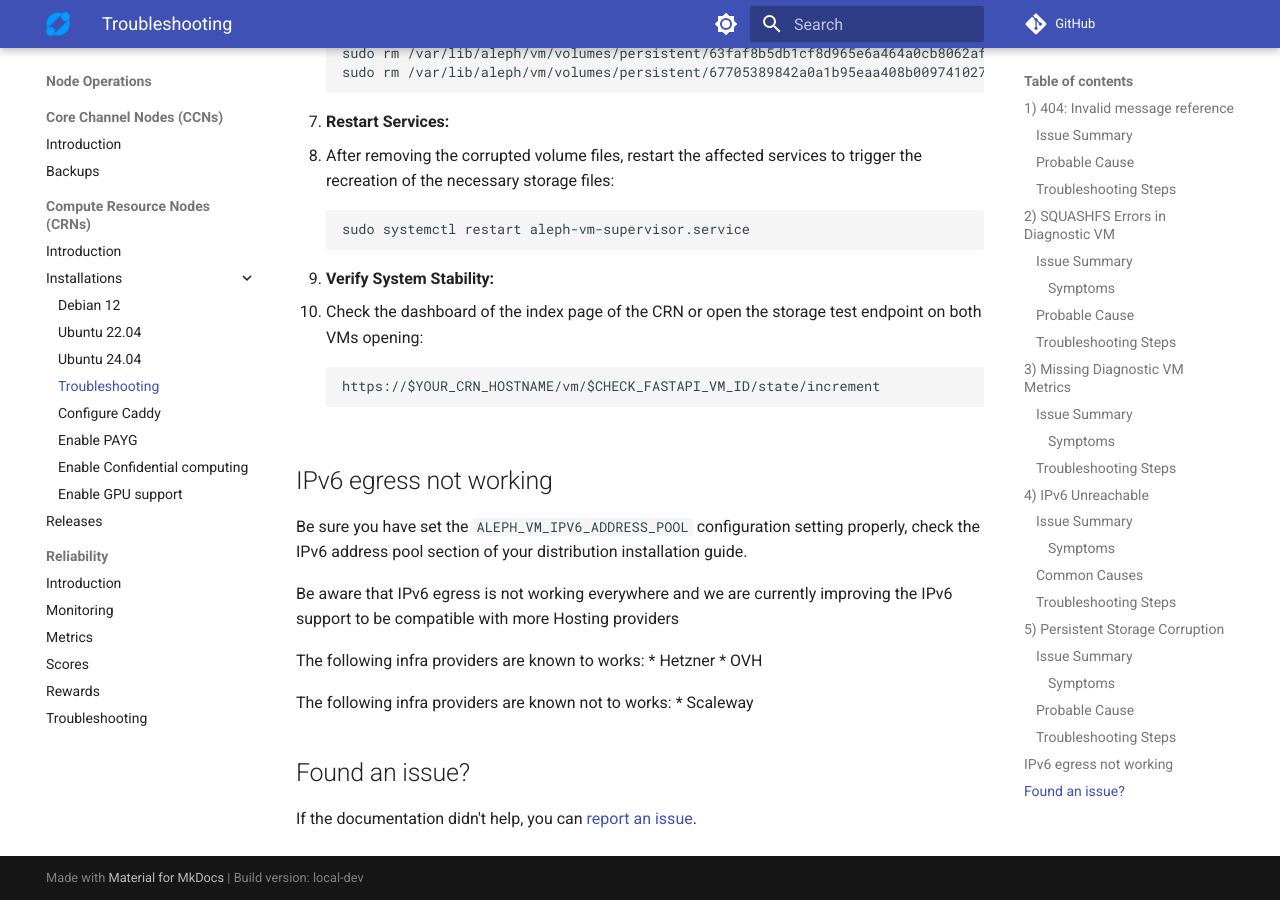
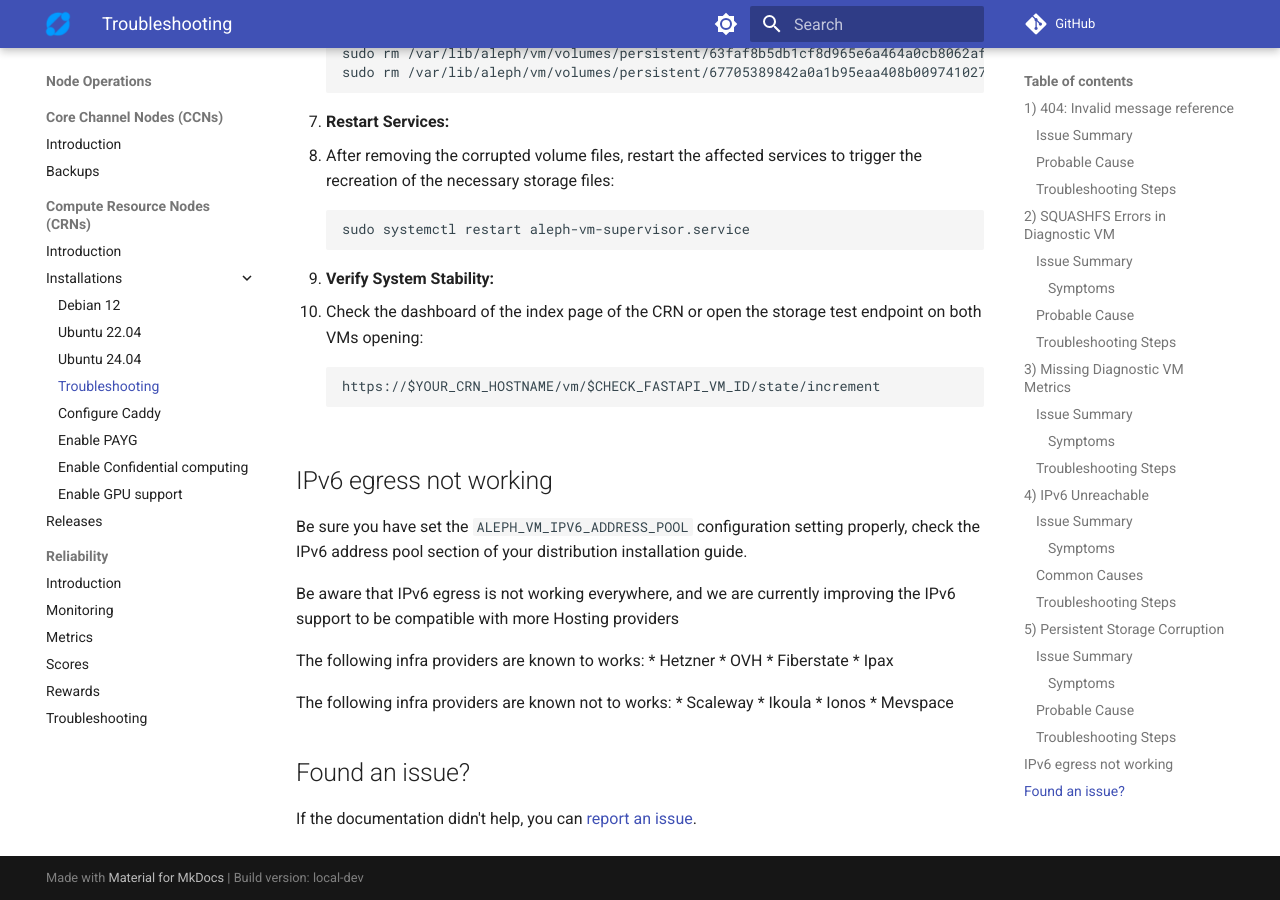
Before and after one commit to aleph-im/aleph-docs, an MkDocs documentation site: the page built from docs/nodes/compute/troubleshooting.md, in a window 1280 px wide and 900 px high, scrolled down 5956 px. Built offline with MkDocs 1.6.1 and Material for MkDocs 9.7.7, drawn with Linux system fonts in a browser that asks for light colours; plug-ins that fetch from the network failed and are left out; comment, search, counter and statistics services are not loaded.

Commit message:
update list with answer from node operator

```diff
--- a/docs/nodes/compute/troubleshooting.md
+++ b/docs/nodes/compute/troubleshooting.md
@@ -244,14 +244,20 @@ When a diagnostic virtual machine happens to be stopped while writing data to th
 ## IPv6 egress not working
 Be sure you have set the `ALEPH_VM_IPV6_ADDRESS_POOL` configuration setting properly, check the IPv6 address pool section of your distribution installation guide.
 
-Be aware that IPv6 egress is not working everywhere and we are currently improving the IPv6 support to be compatible with more Hosting providers
+Be aware that IPv6 egress is not working everywhere, and we are currently improving the IPv6 support to be compatible with more Hosting providers
 
 The following infra providers are known to works:
 * Hetzner
 * OVH
+* Fiberstate
+* Ipax
+
 
 The following infra providers are known not to works:
 * Scaleway
+* Ikoula
+* Ionos
+* Mevspace
 
 ## Found an issue?
 
```
